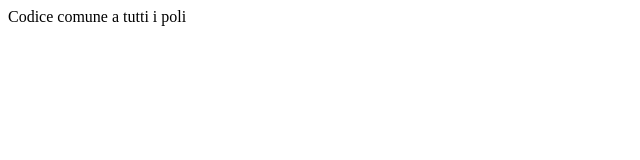
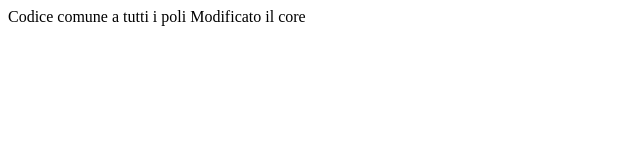
Before and after one commit to rinomau-test/test-git, a plain HTML site: page core/index.html in a window 1280 px wide. Shown: the whole page, without its empty margins (0-640 px from the left). Drawn offline with Linux system fonts and the light colour scheme.

Commit message:
Core modificato

```diff
--- a/core/index.html
+++ b/core/index.html
@@ -2,4 +2,6 @@
 
 Codice comune a tutti i poli
 
+Modificato il core
+
 </html>
```
